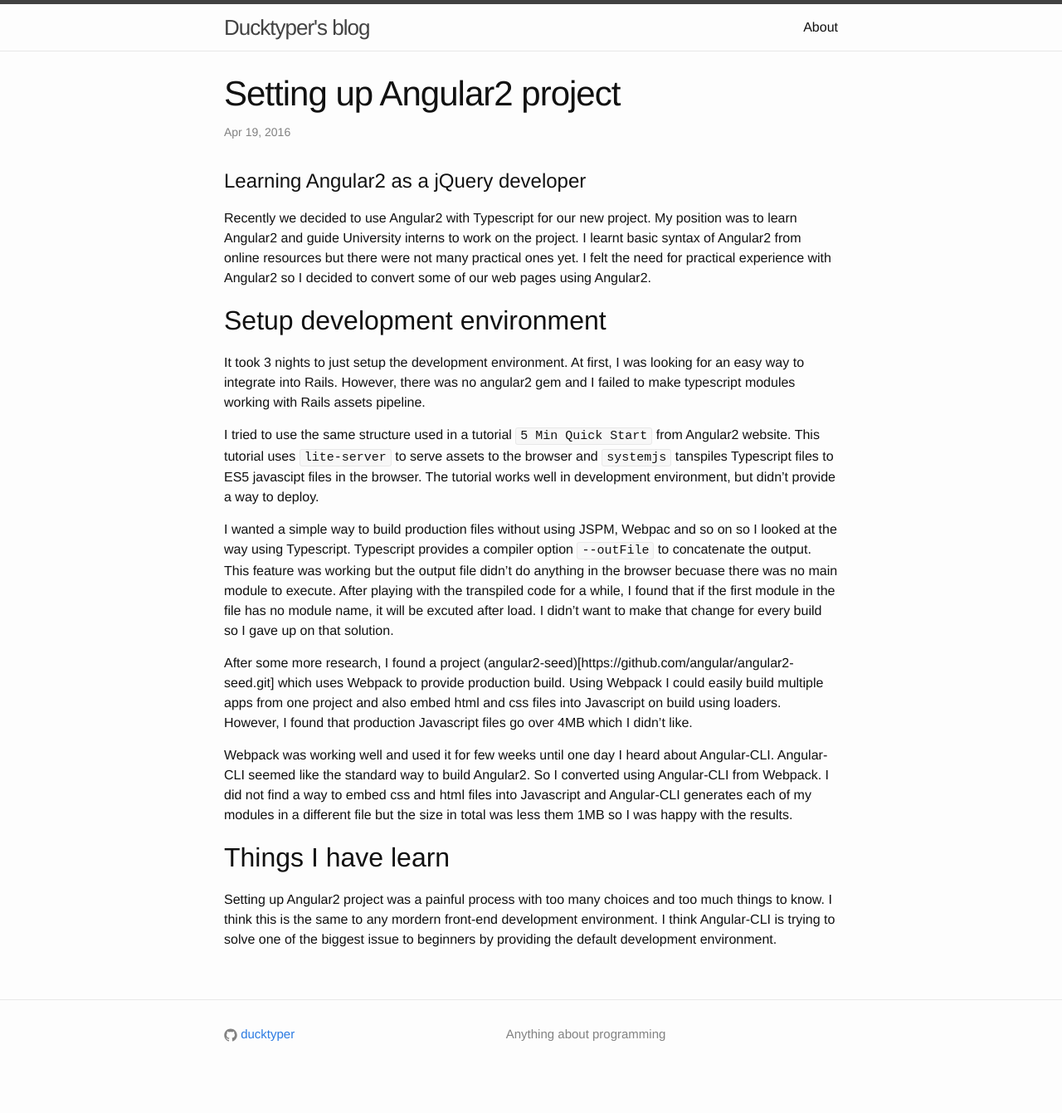
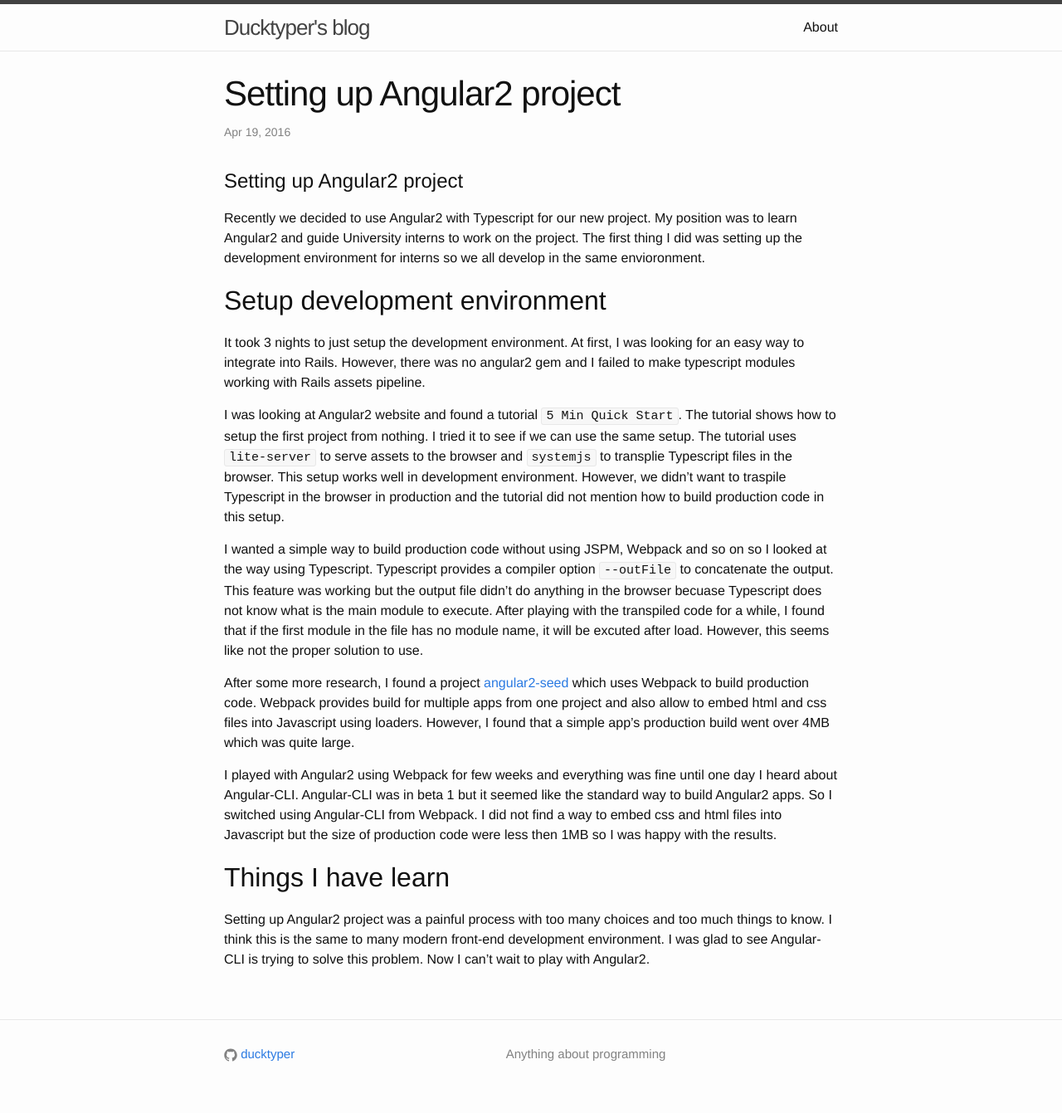
Before and after one commit to ducktyper/ducktyper.github.io, a Jekyll site: the page built from _posts/2016-04-19-setting-up-angular2-project.markdown, in a window 1280 px wide. Shown: the whole page at 83% size. Built offline with Jekyll 4.4.1, drawn with Linux system fonts in a browser that asks for light colours; before the commit the page ends 1317 px from its top, so only the background shows below that.

Commit message:
Improve writing

```diff
--- a/_posts/2016-04-19-setting-up-angular2-project.markdown
+++ b/_posts/2016-04-19-setting-up-angular2-project.markdown
@@ -4,13 +4,12 @@ title:  "Setting up Angular2 project"
 categories: notes
 ---
 
-# Learning Angular2 as a jQuery developer
+# Setting up Angular2 project
 
 Recently we decided to use Angular2 with Typescript for our new project. My position
-was to learn Angular2 and guide University interns to work on the project. I learnt
-basic syntax of Angular2 from online resources but there were not many practical
-ones yet. I felt the need for practical experience with Angular2 so I decided to
-convert some of our web pages using Angular2.
+was to learn Angular2 and guide University interns to work on the project. The
+first thing I did was setting up the development environment for interns so
+we all develop in the same envioronment.
 
 ## Setup development environment
 
@@ -18,34 +17,36 @@ It took 3 nights to just setup the development environment. At first, I was look
 an easy way to integrate into Rails. However, there was no angular2 gem and I failed
 to make typescript modules working with Rails assets pipeline.
 
-I tried to use the same structure used in a tutorial `5 Min Quick Start` from Angular2 website.
-This tutorial uses `lite-server` to serve assets to the browser and `systemjs`
-tanspiles Typescript files to ES5 javascipt files in the browser. The tutorial
-works well in development environment, but didn't provide a way to deploy.
+I was looking at Angular2 website and found a tutorial `5 Min Quick Start`.
+The tutorial shows how to setup the first project from nothing. I tried it
+to see if we can use the same setup. The tutorial uses `lite-server` to serve assets
+to the browser and `systemjs` to transplie Typescript files in the browser.
+This setup works well in development environment.
+However, we didn't want to traspile Typescript in the browser in production and
+the tutorial did not mention how to build production code in this setup.
 
-I wanted a simple way to build production files without using JSPM, Webpac and so on
+I wanted a simple way to build production code without using JSPM, Webpack and so on
 so I looked at the way using Typescript. Typescript provides a compiler option `--outFile`
 to concatenate the output. This feature was working but the output file didn't do
-anything in the browser becuase there was no main module to execute.
-After playing with the transpiled code for a while, I found that if the first module
-in the file has no module name, it will be excuted after load. I didn't want to
-make that change for every build so I gave up on that solution.
+anything in the browser becuase Typescript does not know what is the main module
+to execute. After playing with the transpiled code for a while, I found that
+if the first module in the file has no module name, it will be excuted after load.
+However, this seems like not the proper solution to use.
 
-After some more research, I found a project (angular2-seed)[https://github.com/angular/angular2-seed.git]
-which uses Webpack to provide production build. Using Webpack I could easily
-build multiple apps from one project and also embed html and css files into Javascript
-on build using loaders. However, I found that production Javascript files go over 4MB
-which I didn't like.
+After some more research, I found a project [angular2-seed](https://github.com/angular/angular2-seed.git)
+which uses Webpack to build production code. Webpack provides build for multiple apps
+from one project and also allow to embed html and css files into Javascript using loaders.
+However, I found that a simple app's production build went over 4MB which was quite large.
 
-Webpack was working well and used it for few weeks until one day I heard about
-Angular-CLI. Angular-CLI seemed like the standard way to build Angular2. So
-I converted using Angular-CLI from Webpack. I did not find a way to embed css
-and html files into Javascript and Angular-CLI generates each of my modules in
-a different file but the size in total was less them 1MB so I was happy with the results.
+I played with Angular2 using Webpack for few weeks and everything was fine until
+one day I heard about Angular-CLI. Angular-CLI was in beta 1 but it seemed like
+the standard way to build Angular2 apps. So I switched using Angular-CLI from Webpack.
+I did not find a way to embed css and html files into Javascript but the size of
+production code were less then 1MB so I was happy with the results.
 
 ## Things I have learn
 
-Setting up Angular2 project was a painful process with too many choices and too much things to know.
-I think this is the same to any mordern front-end development environment.
-I think Angular-CLI is trying to solve one of the biggest issue to beginners by providing the default
-development environment.
+Setting up Angular2 project was a painful process with too many choices and
+too much things to know. I think this is the same to many modern front-end
+development environment. I was glad to see Angular-CLI is trying to solve this
+problem. Now I can't wait to play with Angular2.
```
